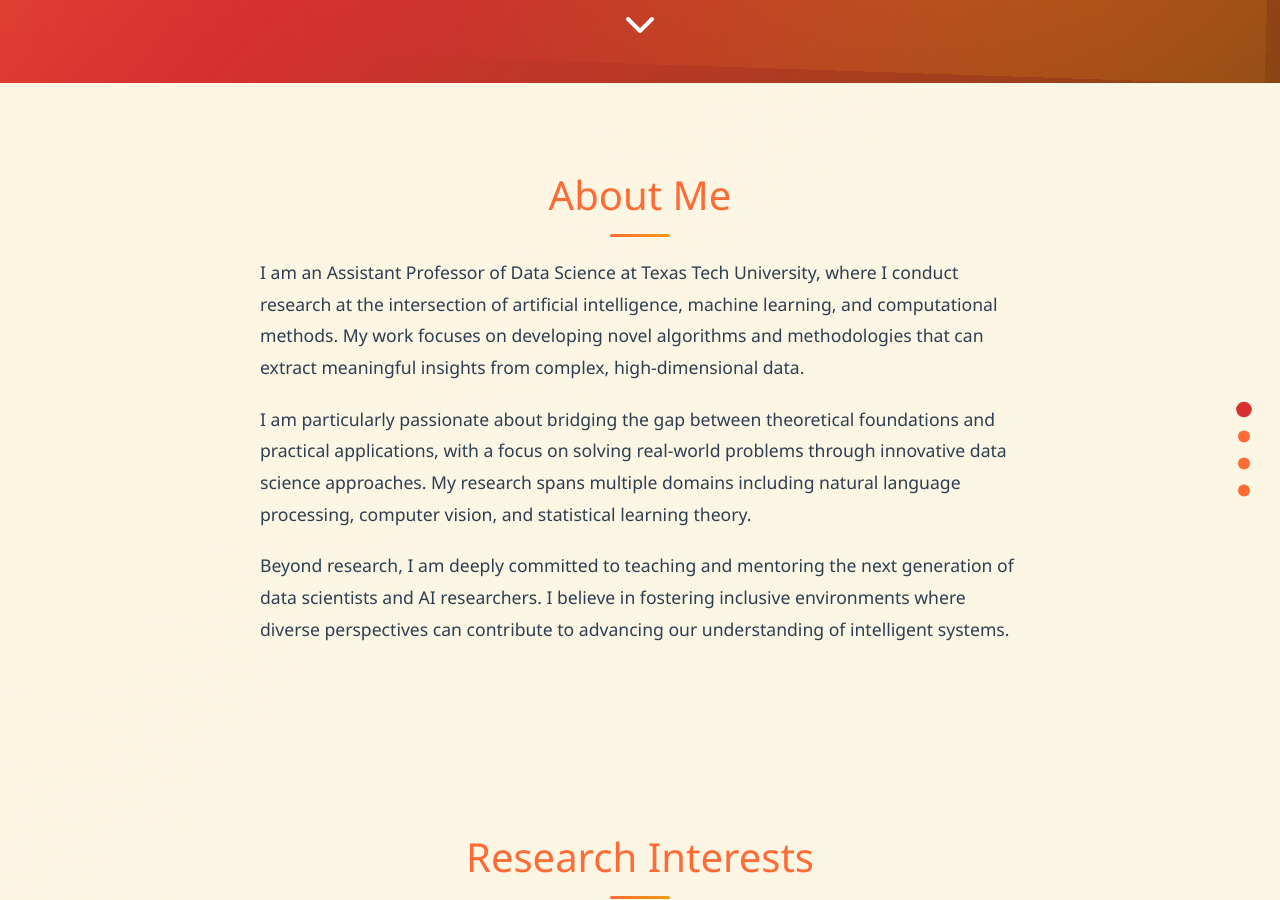
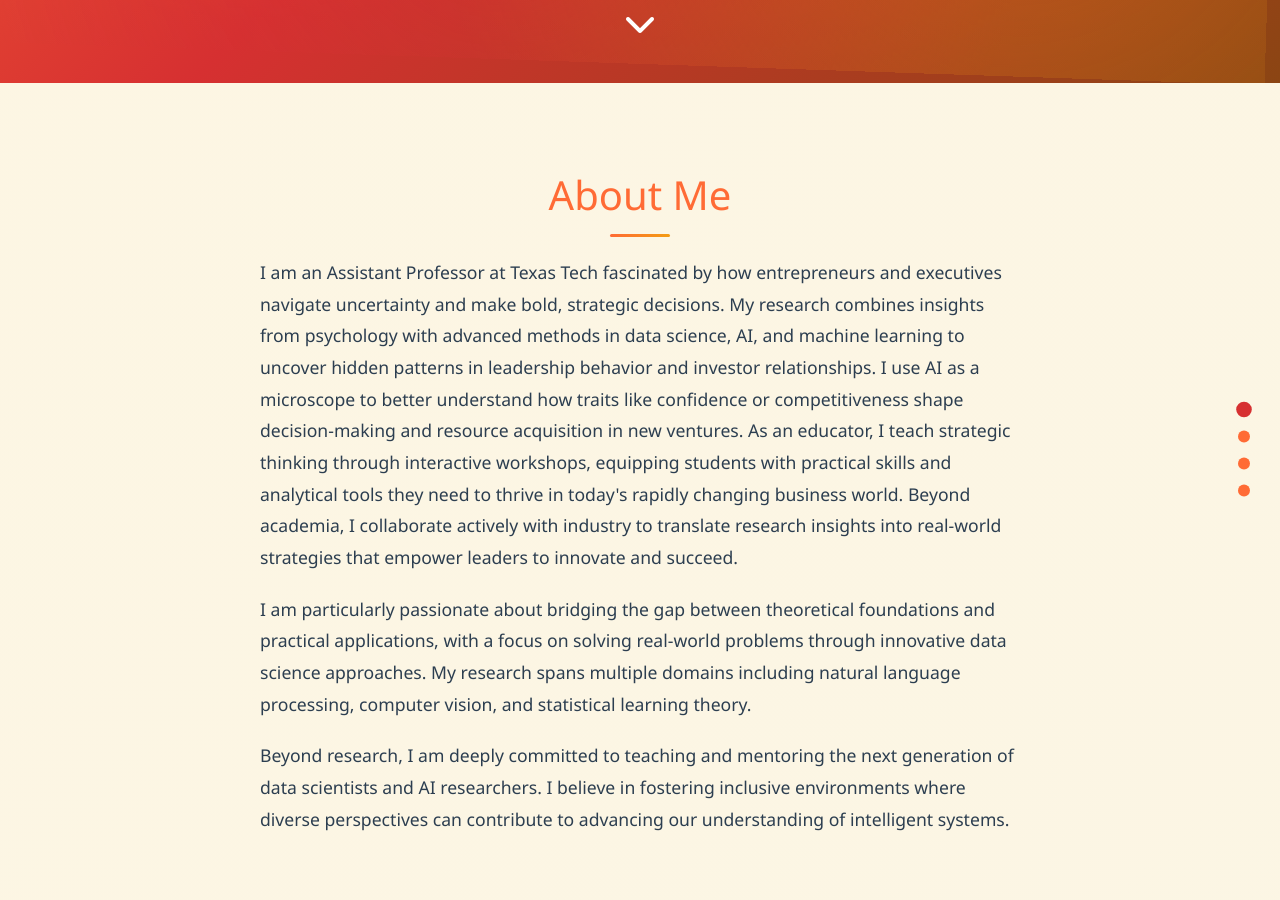
Before and after one commit to abblake/abblake.github.io, a Jekyll site: the page built from index.md, in a window 1280 px wide and 900 px high, scrolled down 817 px. Built offline with Jekyll 4.4.1, drawn with Linux system fonts in a browser that asks for light colours.

Commit message:
Update index.md
about me updated.

```diff
--- a/index.md
+++ b/index.md
@@ -47,7 +47,7 @@ title: Home
 <div class="main-content">
     <section id="about" class="section">
         <h2>About Me</h2>
-        <p>I am an Assistant Professor of Data Science at {{ site.author.institution }}, where I conduct research at the intersection of artificial intelligence, machine learning, and computational methods. My work focuses on developing novel algorithms and methodologies that can extract meaningful insights from complex, high-dimensional data.</p>
+        <p>I am an Assistant Professor at Texas Tech fascinated by how entrepreneurs and executives navigate uncertainty and make bold, strategic decisions. My research combines insights from psychology with advanced methods in data science, AI, and machine learning to uncover hidden patterns in leadership behavior and investor relationships. I use AI as a microscope to better understand how traits like confidence or competitiveness shape decision-making and resource acquisition in new ventures. As an educator, I teach strategic thinking through interactive workshops, equipping students with practical skills and analytical tools they need to thrive in today's rapidly changing business world. Beyond academia, I collaborate actively with industry to translate research insights into real-world strategies that empower leaders to innovate and succeed.</p>
 
         <p>I am particularly passionate about bridging the gap between theoretical foundations and practical applications, with a focus on solving real-world problems through innovative data science approaches. My research spans multiple domains including natural language processing, computer vision, and statistical learning theory.</p>
 
```
